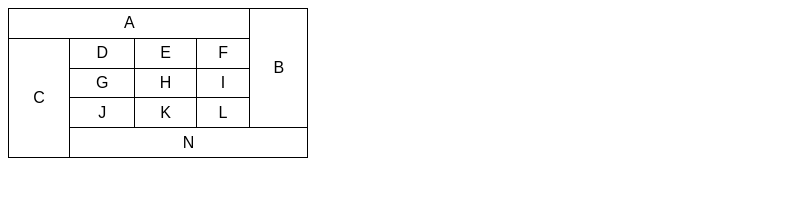
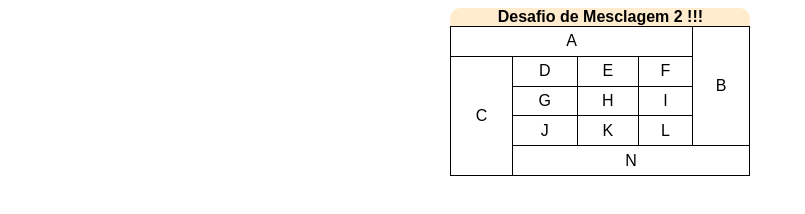
Before and after one commit to cauatonon/html-css, a plain HTML site: page Tabelas/Table1/desafiotable2.html in a window 1280 px wide. Shown: the whole page, without its empty margins (0-805 px from the left). Drawn offline with Linux system fonts and the light colour scheme.

Commit message:
upgrades ;)

```diff
--- a/Tabelas/Table1/desafiotable2.html
+++ b/Tabelas/Table1/desafiotable2.html
@@ -15,9 +15,18 @@
             height: 150px;
             border-collapse: collapse;
             text-align: center;
+             margin-left: 35%;
         }
         td {
             border: 1px solid black;
+        }
+        caption {
+            background-color: blanchedalmond;
+            border-top-right-radius: 10px;
+            border-top-left-radius: 10px;
+            color: black;
+            font-weight: bold;
+
         }
 
 
@@ -26,6 +35,7 @@
 </head>
 <body>
     <table>
+        <caption>Desafio de Mesclagem 2 !!!</caption>
         <tr>
             <td colspan="4">A</td>
             <td rowspan="4">B</td>
```
